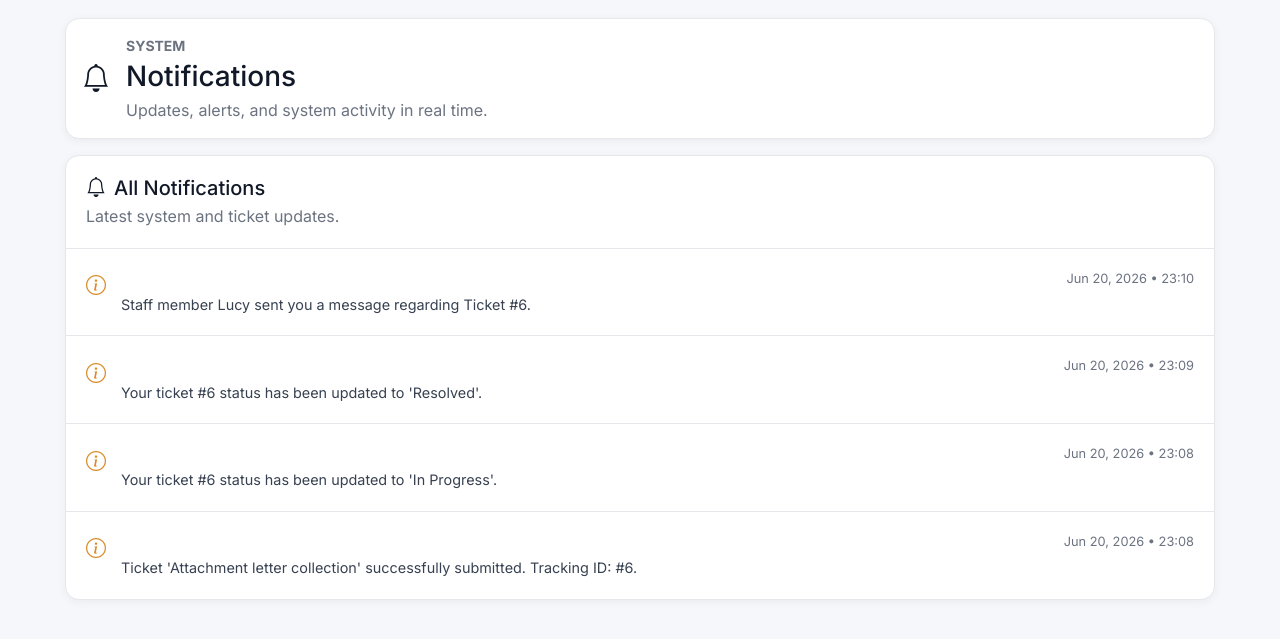
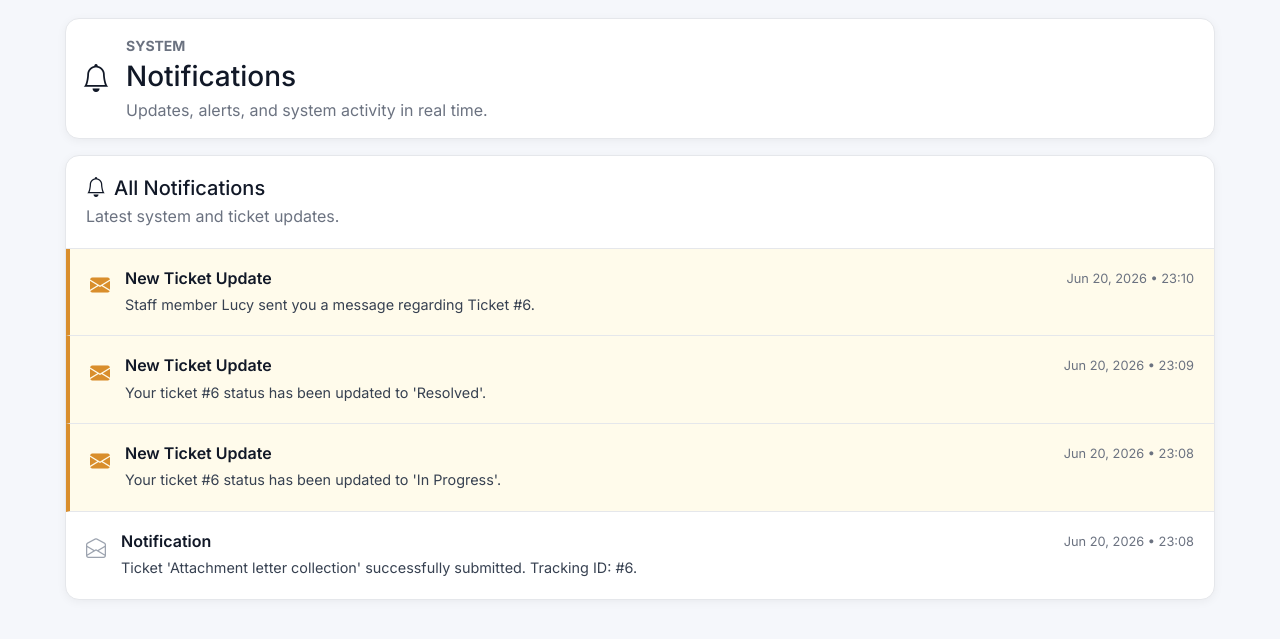
Before and after one commit to alikiman/tuk-ticketing-sts, a Django app: page /notifications/ in a window 1280 px wide. Shown: the part 77-716 px from the top of the page. Run offline with Django 5.2, Linux system fonts and the light colour scheme; a user stored in the database is signed in; data comes from the database, SQL or seed files in the repository; both versions use the stored data as it was after the commit.

Commit message:
notification testing

```diff
--- a/templates/notifications/list.html
+++ b/templates/notifications/list.html
@@ -4,7 +4,6 @@
 
 {% block content %}
 
-<!-- Custom Styles for Notification Component Layout -->
 <style>
   .notification-list {
     display: flex;
@@ -23,10 +22,18 @@
   .notification-item:hover {
     background-color: #f9fafb;
   }
+  /* Style specifically for highlighting unread notifications */
+  .notification-item.unread {
+    background-color: #fffbeb;
+    border-left: 4px solid #d98e2c;
+  }
   .notification-icon {
     font-size: 1.25rem;
     color: #d98e2c; /* Theme Orange Accent */
     margin-top: 2px;
+  }
+  .notification-icon.read {
+    color: #9ca3af;
   }
   .notification-content {
     flex-grow: 1;
@@ -101,18 +108,25 @@
 
     {% for note in notifications %}
 
-      <article class="notification-item">
+      <article class="notification-item {% if not note.is_read %}unread{% endif %}">
 
-        <div class="notification-icon">
-          <i class="bi bi-info-circle"></i>
+        <div class="notification-icon {% if note.is_read %}read{% endif %}">
+          {% if not note.is_read %}
+            <i class="bi bi-envelope-fill"></i>
+          {% else %}
+            <i class="bi bi-envelope-open"></i>
+          {% endif %}
         </div>
 
         <div class="notification-content">
 
-          <!-- Fixed the syntax error here from 'শীর্ষ' to 'notification-header' -->
           <div class="notification-header">
             <h4 class="notification-title">
-              {{ note.title }}
+              {% if not note.is_read %}
+                New Ticket Update
+              {% else %}
+                Notification
+              {% endif %}
             </h4>
 
             <span class="notification-time">
@@ -141,11 +155,9 @@
 
 </section>
 
-<!-- Script updates client side unread indicators instantly -->
 <script>
   document.addEventListener('DOMContentLoaded', function() {
-    // Tell the backend to clear notifications once viewed
-    // Replace URL below if your mark-as-read url namespace structure looks different
+    // Tell the backend to clear notifications once viewed via POST request
     fetch("{% url 'notifications:notifications' %}", {
         method: "POST",
         headers: {
```
Also changed, not shown: db.sqlite3.
